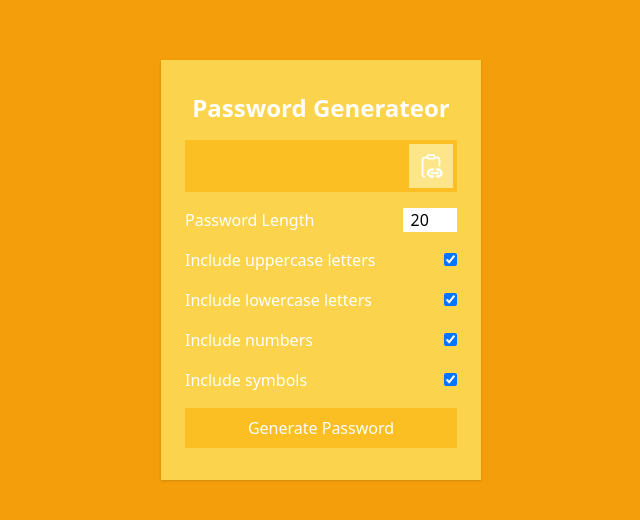
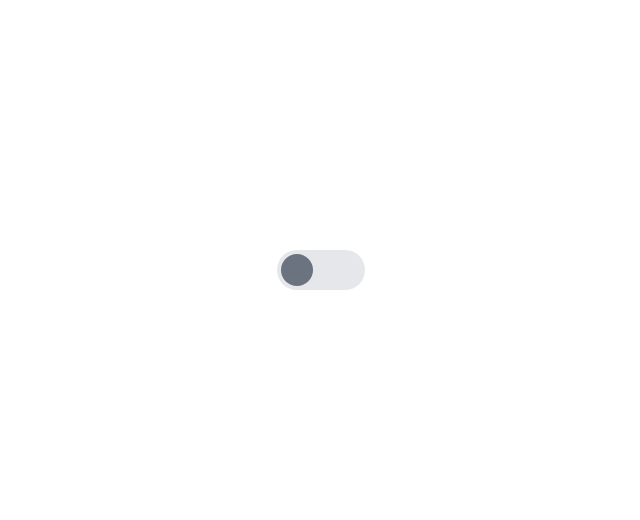
Before and after one commit to KeepCodeing/vcomponents-project, a Vue app: page / in a window 1280 px wide. Shown: the part 130-650 px from the top of the page, without its empty margins (319-959 px from the left). Built offline with nearby package versions, Linux system fonts and the light colour scheme.

Commit message:
SliderButton完成/没做动画，因为用的是flex...

```diff
--- a/src/App.vue
+++ b/src/App.vue
@@ -1,11 +1,11 @@
 <template>
-  <password-generateor />
+  <slider-button />
 </template>
 
 <script lang="ts">
 import { defineComponent } from 'vue'
 // import GithubProfiles from './components/GithubProfiles.vue';
-import PasswordGenerateor from './components/PasswordGenerateor.vue';
+// import PasswordGenerateor from './components/PasswordGenerateor.vue';
 // import DoubleVerticalSlider from './components/DoubleVerticalSlider.vue';
 // import ToastNotification from './components/ToastNotification.vue';
 // import FaqCollapse from './components/FaqCollapse.vue';
@@ -21,6 +21,7 @@ import PasswordGenerateor from './components/PasswordGenerateor.vue';
 // import KineticLoader from '@/components/KineticLoader.vue'
 // import ContentPlaceholder from './components/ContentPlaceholder.vue';
 // import StickyNavbar from './components/StickyNavbar.vue';
+import SliderButton from '@/components/SliderButton.vue'
 
 export default defineComponent({
   components: {
@@ -40,7 +41,8 @@ export default defineComponent({
     // DoubleVerticalSlider,
     // ToastNotification,
     // GithubProfiles,
-    PasswordGenerateor
+    // PasswordGenerateor,
+    SliderButton
   }
 });
 </script>
--- /dev/null
+++ b/src/components/SliderButton.vue
@@ -0,0 +1,52 @@
+<template>
+  <div class="bg-white h-full w-full flex justify-center items-center">
+    <div
+      class="
+        h-8
+        w-20
+        bg-gray-200
+        flex
+        items-center
+        overflow-hidden
+        rounded-full
+        box-content
+        p-1
+        botton-box
+      "
+      :class="{
+        'justify-end': ok,
+        'justify-start': !ok,
+        'bg-gray-200': !ok,
+        'bg-yellow-500': ok,
+      }"
+    >
+      <div
+        class="cursor-pointer button-self h-8 w-8 p-4 rounded-full"
+        :class="{
+          'bg-gray-500 hover:bg-yellow-300': !ok,
+          'bg-yellow-300 hover:bg-yellow-700': ok,
+        }"
+        @click="ok = !ok"
+      ></div>
+    </div>
+  </div>
+</template>
+
+<script lang="ts">
+import { defineComponent, ref } from "vue";
+
+export default defineComponent({
+  setup() {
+    const ok = ref(false);
+    return {
+      ok,
+    };
+  },
+});
+</script>
+
+<style scoped>
+.botton-box, .botton-self {
+  transition: all .3s;
+}
+</style>
```
